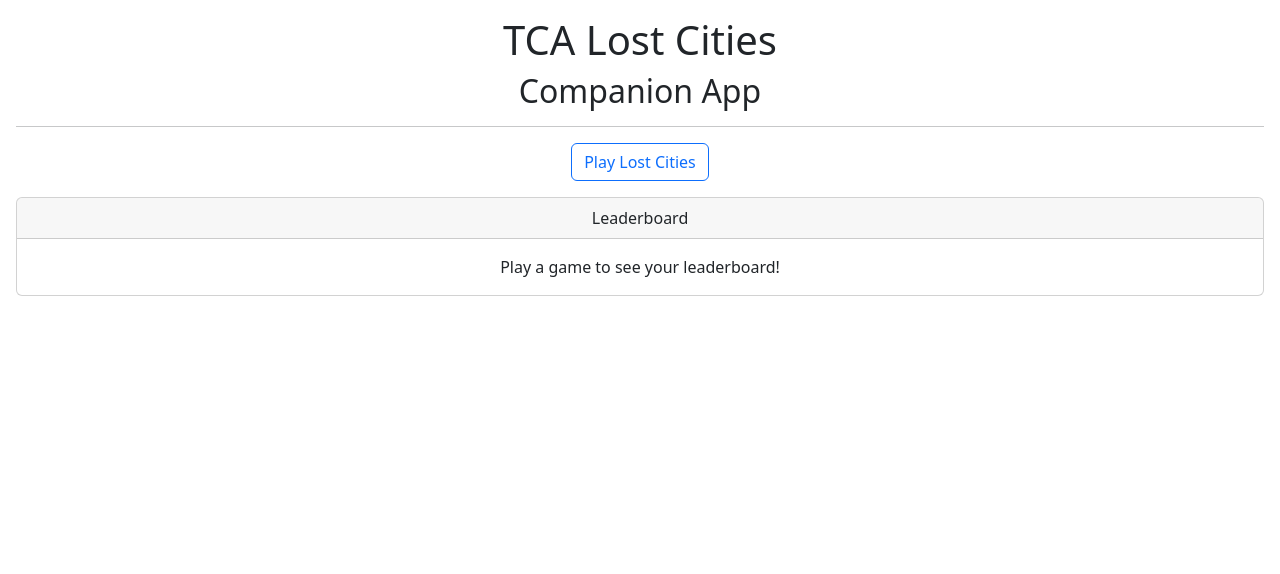
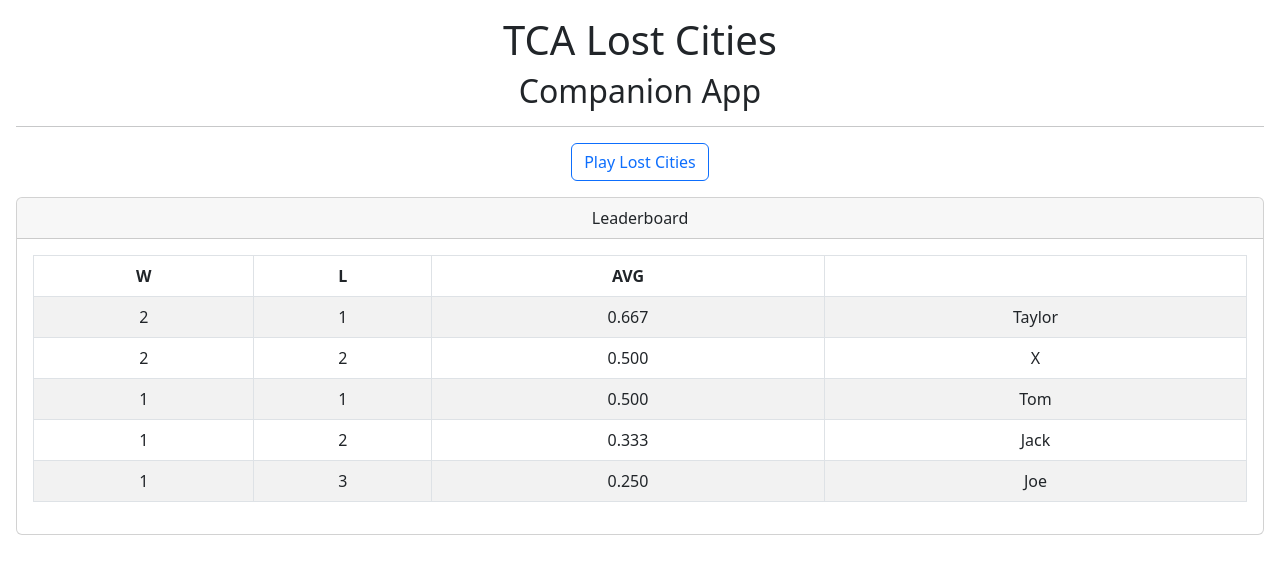
Before and after one commit to 2023-spring-adv-fe-tuth/tca-lost-cities-react-ts-bootstrap, a React (Create React App) app: page /#/ in a window 1280 px wide. Shown: the top 574 px of the page. Built offline with nearby package versions, Linux system fonts and the light colour scheme.

Commit message:
Got leaderboard working
Refer to "Week 07" Thurs meeting recording for details

```diff
--- a/src/App.tsx
+++ b/src/App.tsx
@@ -1,4 +1,4 @@
-import React from 'react';
+import React, { useState } from 'react';
 import logo from './logo.svg';
 import './App.css';
 import 'bootstrap/dist/css/bootstrap.min.css';
@@ -13,7 +13,46 @@
   , Route
 } from 'react-router-dom';
 
-function App() {
+import {
+  GameResult
+  , calculateLeaderboard
+} from './front-end-model';
+
+const hardcodedGameResults: GameResult[] = [
+  {
+      winner: "Tom"
+      , players: ["Tom", "Taylor"]
+  }
+  , {
+      winner: "Taylor"
+      , players: ["Jack", "Taylor"]
+  }
+  , {
+      winner: "Taylor"
+      , players: ["Tom", "Taylor", "Jack"]
+  }
+  , {
+      winner: "X"
+      , players: ["X", "Joe"]
+  }
+  , {
+      winner: "X"
+      , players: ["X", "Joe"]
+  }
+  , {
+      winner: "Joe"
+      , players: ["X", "Joe"]
+  }
+  , {
+      winner: "Jack"
+      , players: ["X", "Joe", "Jack"]
+  }
+];
+
+const App = () => {
+
+  const [results, setGameResults] = useState(hardcodedGameResults);
+
   return (
     <div className="App m-3">
       <h1>
@@ -25,7 +64,13 @@
       <hr />
       <HashRouter>
         <Routes>
-          <Route path="/" element={<Home />} />
+          <Route
+            path="/"
+            element={
+              <Home
+                leaderboardData={calculateLeaderboard(results)}
+              />}
+          />
           <Route path="/setup" element={<Setup />} />
           <Route path="/play" element={<Play />} />
         </Routes>
--- a/src/Home.tsx
+++ b/src/Home.tsx
@@ -1,8 +1,17 @@
 import Button from 'react-bootstrap/Button';
 import Card from 'react-bootstrap/Card';
 import { useNavigate } from 'react-router-dom';
+import { LeaderboardPlayer } from './front-end-model';
+import Table from 'react-bootstrap/Table';
 
-export const Home = () => {
+
+interface HomeProps {
+    leaderboardData: LeaderboardPlayer[];
+};
+
+export const Home: React.FC<HomeProps> = ({leaderboardData}) => {
+
+    console.log(leaderboardData);
 
     const nav = useNavigate();
 
@@ -15,13 +24,41 @@
                 Play Lost Cities
             </Button>
             <Card
-                className="mt-3"
+                className="mt-3 overflow-hidden"
             >
                 <Card.Header>
-                Leaderboard
+                    Leaderboard
                 </Card.Header>
                 <Card.Body>
-                Play a game to see your leaderboard!
+                    {
+                        leaderboardData.length == 0 &&
+                        <p>Play a game to see your leaderboard!</p>
+                    }
+                    {
+                        leaderboardData.length > 0 &&
+                        <Table striped bordered>
+                        <thead>
+                          <tr>
+                            <th>W</th>
+                            <th>L</th>
+                            <th>AVG</th>
+                            <th></th>
+                          </tr>
+                        </thead>
+                        <tbody>
+                          {
+                            leaderboardData.map(x => (
+                                <tr>
+                                    <td>{x.wins}</td>
+                                    <td>{x.losses}</td>
+                                    <td>{x.avg}</td>
+                                    <td>{x.name}</td>
+                                </tr>
+                            ))
+                          }
+                        </tbody>
+                      </Table>
+                    }
                 </Card.Body>
             </Card>
         </>
--- /dev/null
+++ b/src/front-end-model.ts
@@ -0,0 +1,70 @@
+//
+// Interfaces and function types...
+//
+export interface GameResult {
+    winner: string;
+    players: string[];
+};
+
+export interface LeaderboardPlayer {
+    name: string;
+    wins: number;
+    losses: number;
+    avg: string;
+};
+
+export type GetPreviousPlayersFunc = (results: GameResult[]) => string[];
+export type CalculateLeaderboardFunc = (results: GameResult[]) => LeaderboardPlayer[];
+
+//
+// Default function implementations...
+//
+export const getPreviousPlayers: GetPreviousPlayersFunc = (grs) => {
+
+    // const allPreviousPlayers = grs.map(x => x.players);
+    const allPreviousPlayers = grs.flatMap(x => x.players);
+
+    return [
+        ...new Set(allPreviousPlayers)
+    ].sort();
+};
+
+export const calculateLeaderboard: CalculateLeaderboardFunc = (results) => {
+
+    const gameResultsGroupedByPlayer = getPreviousPlayers(results).reduce(
+        (acc, x) => acc.set(
+            x
+            , results.filter(y => y.players.includes(x))
+        )
+        , new Map<string, GameResult[]>()
+    );
+
+    return [...gameResultsGroupedByPlayer]
+
+        // First object with names game counts and wins...
+        .map(x => ({
+            name: x[0]
+            , totalGames: x[1].length
+            , wins: x[1].filter(y => y.winner === x[0]).length
+        }))
+
+        /// Now use wins and total games to get avg and losses
+        .map(x => ({
+            name: x.name
+            , wins: x.wins
+            , losses: x.totalGames - x.wins
+            , avg: x.wins / x.totalGames
+        }))
+
+        // Sort order, with tie breaks that include number of games played
+        .sort(
+            (a, b) => (a.avg * 1000 + a.wins + a.losses) > (b.avg * 1000 + b.wins + b.losses) ? -1 : 1
+        )
+
+        // Turn the avg into a 3 digit string.
+        .map(x => ({
+            ...x
+            , avg: x.avg.toFixed(3)
+        }))
+    ;
+};
--- a/tsconfig.json
+++ b/tsconfig.json
@@ -1,6 +1,6 @@
 {
   "compilerOptions": {
-    "target": "es5",
+    "target": "es2015",
     "lib": [
       "dom",
       "dom.iterable",
```
